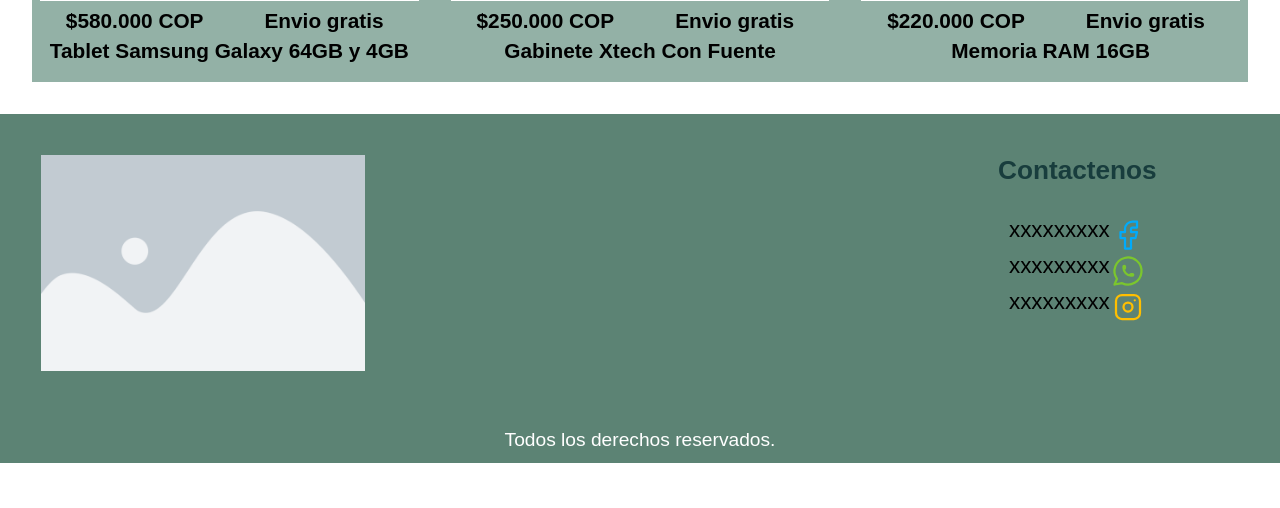
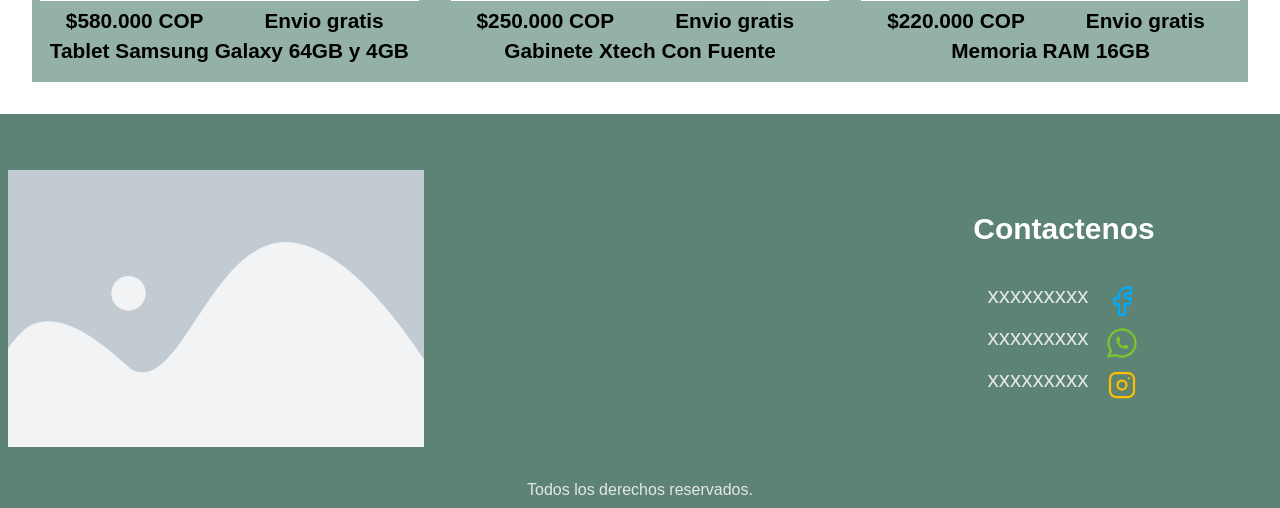
Before and after one commit to AmayaG08/Proyecto-Desarollo_web, a PHP site: page / in a window 1280 px wide. Shown: the part 1622-2130 px from the top of the page. Before the commit the page ends 2085 px from the top, so only its background shows below. Run offline with PHP 8.4, Linux system fonts and the light colour scheme.

Commit message:
footer final

```diff
--- a/css/styles.css
+++ b/css/styles.css
@@ -96,36 +96,43 @@ img{
 /* Footer*/
 .footer{
     background-color: var(--secundario);
+    margin-top: 1rem;
+    text-align: center;
+    padding: 0.5rem;
+}
+.footer p{
+    color: rgb(228, 231, 236);
+}
+.footer h3{
+    color: var(--blanco) ;
+}
+.pie_pagina{
     display: grid;
     grid-template-columns: repeat(3, 1fr);
-    gap: 2rem;
-}
-.footer__img{
-    padding: 10%;
-    width: 100%;
+    gap: 0.5rem;
+    font-size: 0.8rem;
+    justify-content: center;
+    padding: 3rem 0 0 0;
 }
 .footer__contactenos{
     padding: 10%;
-    font-size: 1.4rem;
+    font-size: 1.6rem;
 }
 .footer__contactenos-center{
-    text-align: center;
     padding: 10%;
 }
 .footer__contactenos-1{
     display: flex;
     justify-content: center;
     font-size: 1.4rem;
+    gap: 1rem;
+    padding: 0.2rem;
 }
-.footer__texto{
-    text-align: center;
-    background-color: var(--secundario);
-    color: var(--blanco);
-    padding: 1%;
-    font-size: 1.2rem;
-}
-@media (max-width: 687px) {
-    .footer__contactenos{
-        font-size: 1rem;
+@media (max-width: 500px) {
+    .pie_pagina{
+        display: flex;
+        flex-direction: column;
+        text-align: center;
+        padding: 1rem;
     }
 }
--- a/index.html
+++ b/index.html
@@ -175,6 +175,7 @@
   </main>
 
   <footer class="footer">
+    <div class="pie_pagina">
       <div class="footer__img">
         <img src="img/logo.webp" alt="">
       </div>
@@ -215,12 +216,11 @@
           </div>
         </div>
       </div>
-
+    </div>
+      <p>Todos los derechos reservados.</p>
+    </div>
 
   </footer>
-  <div class="footer__texto">
-    <p>Todos los derechos reservados.</p>
-  </div>
 
 </body>
 
```
Lines whose indentation alone changed are shown as unchanged.
